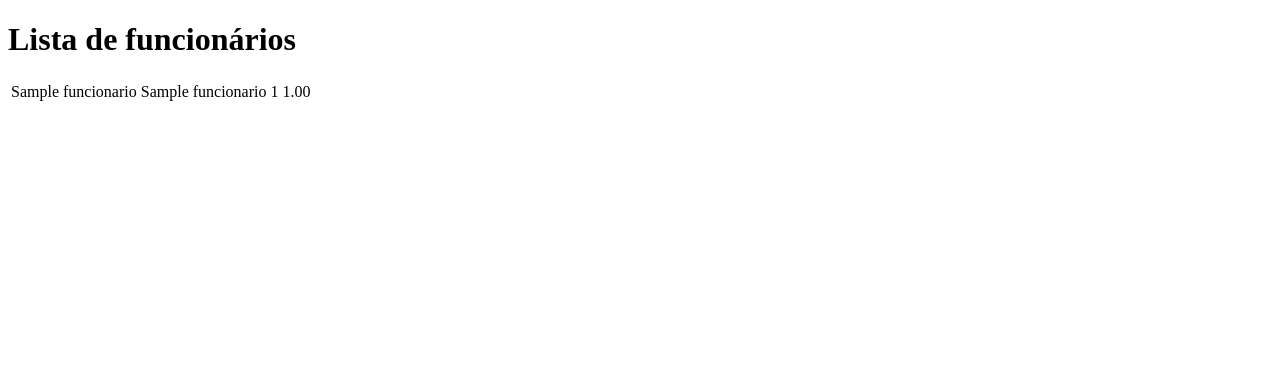
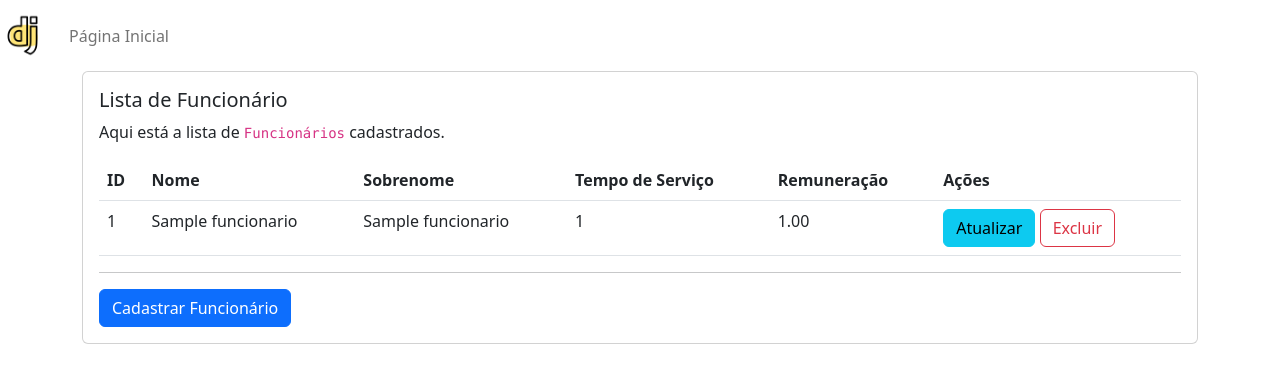
Before and after one commit to carlosrjhoe/Desenvolvimento_web_Django_Python, a Django app: page /lista/ in a window 1280 px wide. Shown: the top 383 px of the page. Run offline with Django 4.2, Linux system fonts and the light colour scheme; tables that the repository leaves empty hold one stand-in row (values such as "Sample post"); some libraries are stand-ins or nearby versions.

Commit message:
DJANGO: Encontrado o erro do success_url = reverse_lazy

```diff
--- a/main/urls.py
+++ b/main/urls.py
@@ -20,5 +20,5 @@ from django.urls import path
 
 urlpatterns = [
     path('admin/', admin.site.urls),
-    path('', include('website.urls', namespace='website')),
+    path('', include('website.urls',)),
 ]
--- a/templates/base.html
+++ b/templates/base.html
@@ -13,7 +13,7 @@
             <link
                 rel="shortcut icon"
                 type="image/png"
-                href="{% static '/img/favicon.png' %}"
+                href="{% static '/img/Django.png' %}"
             />
             <link
                 rel="stylesheet"
@@ -26,7 +26,7 @@
         <nav class="navbar navbar-expand-lg navbar-light">
             <a class="navbar-brand" href="{% url 'website:index' %}">
                 <img
-                    src="{% static '/img/favicon.png' %}"
+                    src="{% static '/img/Django.png' %}"
                     height="45px"
                 />
             </a>
--- a/website/templates/website/lista.html
+++ b/website/templates/website/lista.html
@@ -1,24 +1,75 @@
-<!DOCTYPE html>
-<html lang="en">
-    <head>
-        <meta charset="UTF-8">
-        <meta name="viewport" content="width=device-width, initial-scale=1.0">
-        <title>Lista de funcionários</title>
-    </head>
+{% extends "base.html" %}
 
-    <body>
-        <h1>Lista de funcionários</h1>
-        <table>
+{% block title %} Lista de Funcionários {% endblock %}
+
+{% block conteudo %}
+    <div class="container">
+        <div class="row">
+            <div class="col-lg-12 col-md-12 col-sm-12 col-xs-12">
+                <div class="card">
+                    <div class="card-body">
+                        <h5 class="card-title">Lista de Funcionário</h5>
+                        {% if funcionarios|length > 0 %}
+                            <p class="card-text">
+                                Aqui está a lista de <code>Funcionários</code>
+                                cadastrados.
+                            </p>
+                            <table class="table">
+                                <thead class="thead-dark">
+                                    <tr>
+                                        <th>ID</th>
+                                        <th>Nome</th>
+                                        <th>Sobrenome</th>
+                                        <th>Tempo de Serviço</th>
+                                        <th>Remuneração</th>
+                                        <th>Ações</th>
+                                    </tr>
+                                </thead>
                                 <tbody>
                                     {% for funcionario in funcionarios %}
                                         <tr>
+                                            <td>{{ funcionario.id }}</td>
                                             <td>{{ funcionario.nome }}</td>
                                             <td>{{ funcionario.sobre_nome }}</td>
                                             <td>{{ funcionario.tempo_de_servico }}</td>
                                             <td>{{ funcionario.remuneracao }}</td>
+                                            <td>
+                                                <a
+                                                    href="{% url 'website:atualiza' funcionario.id %}"
+                                                    class="btn btn-info"
+                                                >
+                                                    Atualizar
+                                                </a>
+                                                <a
+                                                    href="{% url 'website:deletar_funcionario' funcionario.id %}"
+                                                    class="btn btn-outline-danger"
+                                                >
+                                                    Excluir
+                                                </a>
+                                            </td>
                                         </tr>
                                     {% endfor %}
                                 </tbody>
                             </table>
-    </body>
-</html>
+                        {% else %}
+                        <div class="text-center mt-5 mb-5 jumbotron">
+                            <h5>
+                                Nenhum <code>Funcionário</code> cadastrado ainda.
+                            </h5>
+                        </div>
+                        {% endif %}
+                        <hr />
+                        <div class="text-right">
+                            <a
+                                class="btn btn-primary"
+                                href="{% url 'website:cadastrar_funcionario' %}"
+                            >
+                                Cadastrar Funcionário
+                            </a>
+                        </div>
+                    </div>
+                </div>
+            </div>
+        </div>
+    </div>
+{% endblock %}
--- a/website/urls.py
+++ b/website/urls.py
@@ -16,11 +16,11 @@ urlpatterns = [
         FuncionariosListView.as_view(),
         name='lista'
     ),
-    path('atualiza/<id>',
+    path('atualiza/<int:id>',
         FuncionarioUpdateView.as_view(),
         name='atualiza'
     ),
-    path('funcionario/excluir/<pk>',
+    path('funcionario/excluir/<int:pk>',
         FuncionarioDeleteView.as_view(),
         name='deletar_funcionario'
     ),
--- a/website/views.py
+++ b/website/views.py
@@ -24,14 +24,14 @@ class FuncionarioCreateView(CreateView):
     template_name = 'website/criar.html'
     model = Funcionario
     form_class = InsereFuncionarioForm
-    success_url = reverse_lazy('website:lista_funcionarios')
+    success_url = reverse_lazy('website:lista')
 
 
 class FuncionarioDeleteView(DeleteView):
     template_name = 'website/exclui.html'
     model = Funcionario
     context_object_name = 'funcionario'
-    success_url = reverse_lazy('website:funcionarios')
+    success_url = reverse_lazy('website:lista')
 
 
 class IndexTemplateView(TemplateView):
@@ -49,7 +49,7 @@ class FuncionarioUpdateView(UpdateView):
     template_name = 'website/atualiza.html'
     model = Funcionario
     fields = ['__all__']
-    context_object_name = 'funcionario'
+    context_object_name = 'funcionarios'
 
     def get_object(self, queryset=None):
         funcionario = None
```
Also changed, not shown: website/templates/website/criar.html (+9 -0 lines), website/templates/website/exclui.html (+28 -23 lines), main/static/img/Django.png (added). Lines whose indentation alone changed are shown as unchanged.
